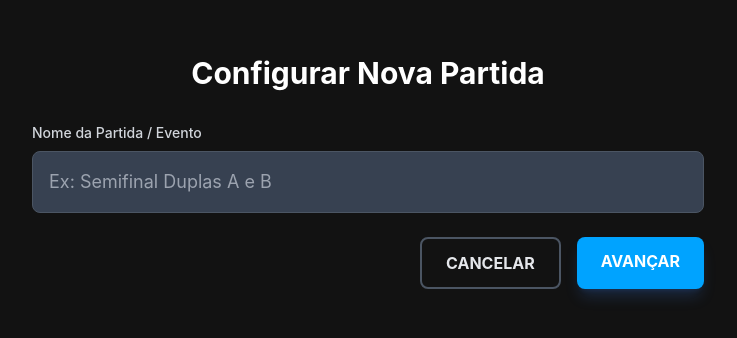
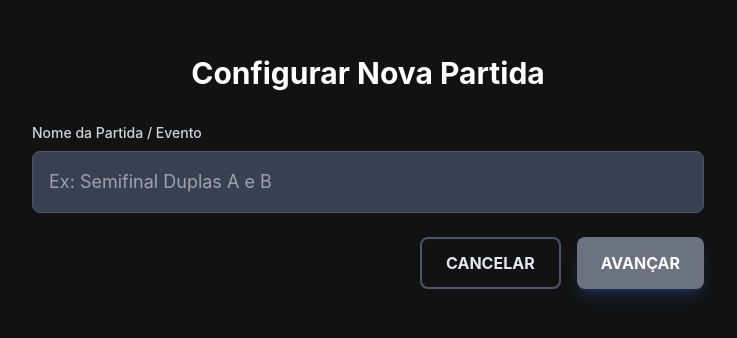
Before and after one commit to FelipeDireito/FTV-Scout, a React (Vite) app in the folder frontend/: page /nova-partida in a window 1280 px wide. Shown: the part 228-566 px from the top of the page, without its empty margins (272-1009 px from the left). Built offline with nearby package versions, Linux system fonts and the light colour scheme.

Commit message:
feat: passa o nome da partida para a póxima página; usa navigate

```diff
--- a/frontend/src/pages/NovaPartida/index.jsx
+++ b/frontend/src/pages/NovaPartida/index.jsx
@@ -1,6 +1,18 @@
-import { Link } from 'react-router-dom';
+import { Link, useNavigate } from 'react-router-dom';
+import React, { useState } from 'react';
 
 function NovaPartida() {
+  0
+  const [nomePartida, setNomePartida] = useState("");
+  const navigate = useNavigate();
+
+  const handleAvancar = () => {
+    if (!nomePartida) return;
+
+    navigate('/selecionar-duplas',
+      { state: { nomePartida } });
+  }
+
   return (
     <div className="flex flex-col items-center justify-center min-h-screen text-white md:p-8 p-4">
       <div className="w-full max-w-2xl">
@@ -16,15 +28,27 @@ function NovaPartida() {
             <input
               type="text"
               id="match-name"
-              required
+              value={nomePartida}
+              onChange={(e) => setNomePartida(e.target.value)}
               className="bg-gray-700 border border-gray-600 text-white text-lg rounded-lg focus:ring-blue-500 focus:border-blue-500 block w-full p-4"
               placeholder="Ex: Semifinal Duplas A e B"
             />
           </div>
 
           <div className="mt-12 flex justify-end space-x-4">
-            <Link to="/" className="bg-transparent border-2 border-gray-600 hover:bg-gray-700 text-gray-200 font-bold uppercase py-3 px-6 rounded-lg transition-colors">Cancelar</Link>
-            <Link to="/selecionar-duplas" type="submit" className="bg-[#00A3FF] hover:bg-[#0082cc] font-bold uppercase text-white py-3 px-6 rounded-lg transition-colors shadow-lg shadow-blue-500/20">Avançar</Link>
+            <Link
+              to="/"
+              className="bg-transparent border-2 border-gray-600 hover:bg-gray-700 text-gray-200 font-bold uppercase py-3 px-6 rounded-lg transition-colors"
+            >Cancelar
+            </Link>
+            <button
+              id='btn-avancar'
+              type='button'
+              disabled={!nomePartida}
+              onClick={handleAvancar}
+              className="bg-[#00A3FF] hover:bg-[#0082cc] font-bold uppercase text-white py-3 px-6 rounded-lg transition-colors shadow-lg shadow-blue-500/20 disabled:bg-gray-500 disabled:cursor-not-allowed"
+            >Avançar
+            </button>
           </div>
         </form>
       </div>
```
